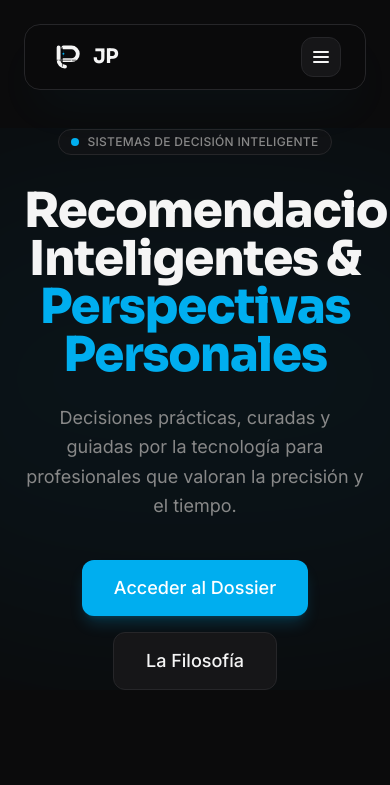
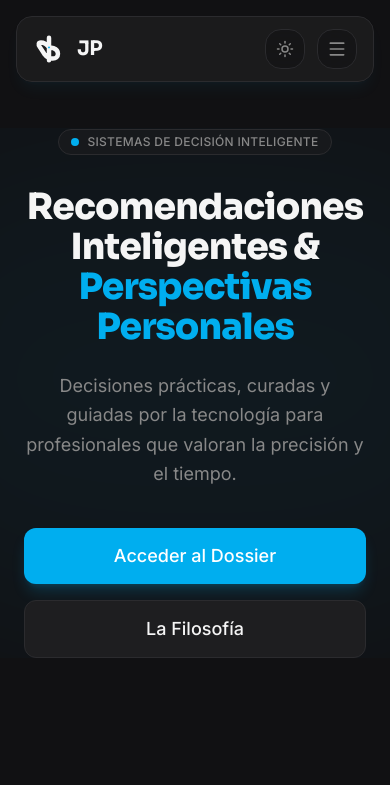
Before and after one commit to JuanjoPinazo/web_jp, a Next.js app: page / in a window 390 px wide. Shown: the top 785 px of the page. Built offline with nearby package versions, Linux system fonts and the light colour scheme.

Commit message:
feat: dark/light mode, mobile optimization, and new branding

```diff
--- a/src/app/(dashboard)/dashboard/dossiers/[id]/page.tsx
+++ b/src/app/(dashboard)/dashboard/dossiers/[id]/page.tsx
@@ -55,7 +55,7 @@ export default function DossierPage() {
                <Calendar size={12} />
                Publicado: {dossier.date}
             </div>
-            <h1 className="text-4xl md:text-5xl font-black font-heading tracking-tighter leading-tight max-w-4xl">
+            <h1 className="text-3xl md:text-5xl font-black font-heading tracking-tighter leading-tight max-w-4xl">
               {dossier.title}
             </h1>
             <p className="text-base text-muted max-w-2xl leading-relaxed">
@@ -84,7 +84,7 @@ export default function DossierPage() {
       {/* Recommendations Grid */}
       <div className="space-y-12">
         <h3 className="text-[11px] font-black uppercase tracking-[0.4em] text-accent text-center">Selección Estratégica</h3>
-        <div className="grid grid-cols-1 md:grid-cols-2 lg:grid-cols-3 gap-8">
+        <div className="grid grid-cols-1 md:grid-cols-2 lg:grid-cols-3 gap-6 md:gap-8">
           {dossier.recommendations.map((rec) => {
             const restaurant = restaurants.find(r => r.id === rec.restaurantId);
             if (!restaurant) return null;
--- a/src/app/(dashboard)/dashboard/page.tsx
+++ b/src/app/(dashboard)/dashboard/page.tsx
@@ -17,7 +17,7 @@ export default function DashboardPage() {
     <div className="space-y-12">
       {/* Header */}
       <div className="flex flex-col gap-2">
-        <h1 className="text-4xl font-black font-heading tracking-tight">
+        <h1 className="text-3xl md:text-5xl font-black font-heading tracking-tight">
           Bienvenido, {userName}.
         </h1>
         <p className="text-muted text-sm font-medium">
@@ -49,12 +49,12 @@ export default function DashboardPage() {
       {/* Dossiers Grid */}
       <div className="space-y-6">
         <h3 className="text-[10px] font-black uppercase tracking-[0.3em] text-muted">Dossieres Disponibles</h3>
-        <div className="grid grid-cols-1 md:grid-cols-2 gap-8">
+        <div className="grid grid-cols-1 md:grid-cols-2 lg:grid-cols-3 gap-6 md:gap-8">
           {dossiers.map((dossier) => (
             <Link
               key={dossier.id}
               href={`/dashboard/dossiers/${dossier.id}`}
-              className="group bg-surface border border-border rounded-[2rem] p-8 shadow-sm hover:border-accent/40 hover:shadow-2xl hover:shadow-accent/5 transition-all relative overflow-hidden flex flex-col gap-8"
+              className="group bg-surface border border-border rounded-[2rem] p-6 md:p-8 shadow-sm hover:border-accent/40 hover:shadow-2xl hover:shadow-accent/5 transition-all relative overflow-hidden flex flex-col gap-6 md:gap-8"
             >
               <div className="flex flex-col gap-4">
                 <div className="flex justify-between items-start">
--- a/src/app/globals.css
+++ b/src/app/globals.css
@@ -1,15 +1,24 @@
 @import "tailwindcss";
 
 :root {
-  --background: #0B0B0C;
+  --background: #F9FAFB;
+  --foreground: #111827;
+  --surface: #FFFFFF;
+  --accent: #00AEEF;
+  --muted: #6B7280;
+  --border: #E5E7EB;
+}
+
+html.dark {
+  --background: #111113;
   --foreground: #F5F5F5;
-  --surface: #161618;
+  --surface: #1E1E20;
   --accent: #00AEEF;
   --muted: #888888;
-  --border: #262629;
+  --border: #2B2B2E;
 }
 
-@theme inline {
+@theme {
   --color-background: var(--background);
   --color-foreground: var(--foreground);
   --color-surface: var(--surface);
--- a/src/app/layout.tsx
+++ b/src/app/layout.tsx
@@ -18,6 +18,7 @@ export const metadata: Metadata = {
 };
 
 import { AuthProvider } from "@/context/AuthContext";
+import { ThemeProvider } from "@/context/ThemeContext";
 
 export default function RootLayout({
   children,
@@ -26,12 +27,29 @@ export default function RootLayout({
 }>) {
   return (
     <html lang="es" suppressHydrationWarning>
+      <head>
+        <script
+          dangerouslySetInnerHTML={{
+            __html: `
+              try {
+                if (localStorage.theme === 'dark' || (!('theme' in localStorage))) {
+                  document.documentElement.classList.add('dark')
+                } else {
+                  document.documentElement.classList.remove('dark')
+                }
+              } catch (_) {}
+            `,
+          }}
+        />
+      </head>
       <body
-        className={`${inter.variable} ${sora.variable} antialiased`}
+        className={`${inter.variable} ${sora.variable} antialiased transition-colors duration-300`}
       >
-        <AuthProvider>
-          {children}
-        </AuthProvider>
+        <ThemeProvider>
+          <AuthProvider>
+            {children}
+          </AuthProvider>
+        </ThemeProvider>
       </body>
     </html>
   );
--- a/src/app/page.tsx
+++ b/src/app/page.tsx
@@ -36,7 +36,7 @@ export default function Home() {
             <span className="text-xs font-medium tracking-wide text-muted uppercase">Sistemas de Decisión Inteligente</span>
           </div>
 
-          <h1 className="mb-6 text-5xl font-extrabold tracking-tight md:text-7xl font-heading text-foreground">
+          <h1 className="mb-6 text-4xl font-extrabold tracking-tight md:text-5xl font-heading text-foreground">
             Recomendaciones Inteligentes & <br />
             <span className="text-accent">Perspectivas Personales</span>
           </h1>
@@ -45,14 +45,14 @@ export default function Home() {
             Decisiones prácticas, curadas y guiadas por la tecnología para profesionales que valoran la precisión y el tiempo.
           </p>
 
-          <div className="flex flex-col items-center justify-center gap-4 sm:flex-row">
-            <Link href="/login">
-              <Button size="lg" className="w-full sm:w-auto">
+          <div className="flex flex-col items-center justify-center gap-4 w-full sm:flex-row">
+            <Link href="/login" className="w-full sm:w-auto">
+              <Button size="lg" className="w-full">
                 Acceder al Dossier
               </Button>
             </Link>
-            <Link href="/about">
-              <Button variant="secondary" size="lg" className="w-full sm:w-auto">
+            <Link href="/about" className="w-full sm:w-auto">
+              <Button variant="secondary" size="lg" className="w-full">
                 La Filosofía
               </Button>
             </Link>
@@ -63,7 +63,7 @@ export default function Home() {
       {/* Philosophy Preview / Stats */}
       <section className="mt-32">
         <Container>
-          <div className="grid gap-8 md:grid-cols-3">
+          <div className="grid grid-cols-1 md:grid-cols-2 lg:grid-cols-3 gap-6 md:gap-8">
             <div className="p-8 border rounded-2xl bg-surface/30 border-border hover:border-accent/20 transition-colors">
               <div className="w-12 h-12 mb-6 rounded-lg bg-accent/10 flex items-center justify-center text-accent">
                 <svg width="24" height="24" viewBox="0 0 24 24" fill="none" stroke="currentColor" strokeWidth="2" strokeLinecap="round" strokeLinejoin="round"><path d="M12 22s8-4 8-10V5l-8-3-8 3v7c0 6 8 10 8 10z"/></svg>
--- a/src/components/Button.tsx
+++ b/src/components/Button.tsx
@@ -13,7 +13,7 @@ export const Button = ({
   children,
   ...props
 }: ButtonProps) => {
-  const baseStyles = "inline-flex items-center justify-center font-medium transition-all duration-200 rounded-lg focus:outline-none focus:ring-2 focus:ring-accent focus:ring-offset-2 focus:ring-offset-background disabled:opacity-50 disabled:cursor-not-allowed";
+  const baseStyles = "inline-flex w-full md:w-auto items-center justify-center font-medium transition-all duration-200 rounded-lg focus:outline-none focus:ring-2 focus:ring-accent focus:ring-offset-2 focus:ring-offset-background disabled:opacity-50 disabled:cursor-not-allowed";
 
   const variants = {
     primary: "bg-accent text-white hover:bg-accent/90 shadow-lg shadow-accent/20",
--- a/src/components/Logo.tsx
+++ b/src/components/Logo.tsx
@@ -8,31 +8,20 @@ export const Logo = ({ className = "w-10 h-10" }: { className?: string }) => {
       xmlns="http://www.w3.org/2000/svg"
       className={className}
     >
-      {/* Base JP Structure with surgical cuts */}
+      {/*
+          A sophisticated "JP" monogram based on the provided design.
+          Uses a continuous bold stroke with interlocking loops.
+      */}
       <path
-        d="M30 20V60C30 71.0457 38.9543 80 50 80C50 80 50 80 50 80V80"
+        d="M50 15V45C50 45 78 45 78 65C78 85 50 85 35 65L22 45C7 25 35 25 50 45V85"
         stroke="currentColor"
-        strokeWidth="12"
+        strokeWidth="14"
         strokeLinecap="round"
-      />
-      <path
-        d="M45 20H70C81.0457 20 90 28.9543 90 40C90 51.0457 81.0457 60 70 60H45"
-        stroke="currentColor"
-        strokeWidth="12"
-        strokeLinecap="round"
+        strokeLinejoin="round"
       />
 
-      {/* Surgical Cuts (Negative Space lines) */}
-      <line x1="42" y1="20" x2="42" y2="80" stroke="var(--background)" strokeWidth="2" />
-      <line x1="15" y1="60" x2="85" y2="60" stroke="var(--background)" strokeWidth="2" />
-
-      {/* Tech Nodes */}
-      <circle cx="45" cy="40" r="3" fill="var(--accent)" />
-      <circle cx="70" cy="60" r="2" fill="currentColor" />
-      <circle cx="30" cy="60" r="2" fill="currentColor" />
-
-      {/* Precision Lines */}
-      <path d="M45 30V50" stroke="var(--accent)" strokeWidth="1" strokeOpacity="0.5" />
+      {/* Optional accent node to maintain technical feel but keeping it clean */}
+      <circle cx="50" cy="45" r="3" fill="var(--accent)" />
     </svg>
   );
 };
--- a/src/components/Navbar.tsx
+++ b/src/components/Navbar.tsx
@@ -4,36 +4,47 @@ import React from 'react';
 import Link from 'next/link';
 import { Logo } from './Logo';
 import { useAuth } from '@/context/AuthContext';
+import { useTheme } from '@/context/ThemeContext';
+import { Moon, Sun, Menu } from 'lucide-react';
 
 export const Navbar = () => {
   const { session } = useAuth();
+  const { theme, toggleTheme } = useTheme();
   const isAuthenticated = session.status === 'authenticated';
 
   return (
-    <nav className="fixed top-0 left-0 right-0 z-50 flex justify-center p-6 bg-transparent">
-      <div className="flex items-center justify-between w-full max-w-5xl px-6 py-3 border rounded-2xl bg-background/60 backdrop-blur-xl border-border shadow-2xl shadow-accent/5">
+    <nav className="fixed top-0 left-0 right-0 z-50 flex justify-center p-4 md:p-6 bg-transparent">
+      <div className="flex items-center justify-between w-full max-w-5xl px-4 md:px-6 py-3 border rounded-2xl bg-surface/80 backdrop-blur-xl border-border shadow-lg shadow-accent/5">
         <Link href="/" className="flex items-center gap-3 transition-opacity hover:opacity-80">
           <Logo className="w-8 h-8" />
           <span className="text-xl font-bold tracking-tight font-heading">JP</span>
         </Link>
 
-        <div className="items-center hidden gap-8 md:flex">
+        <div className="flex items-center gap-3 md:gap-6">
+          <div className="items-center hidden gap-6 md:flex">
             <Link href="/about" className="text-sm font-medium transition-colors text-muted hover:text-foreground">
               Filosofía
             </Link>
             <Link
               href={isAuthenticated ? "/dashboard" : "/login"}
-            className="px-6 py-2 text-xs font-black tracking-widest uppercase transition-all border rounded-xl bg-accent text-background border-accent hover:bg-background hover:text-accent shadow-lg shadow-accent/10"
+              className="px-6 py-2 text-xs font-black tracking-widest uppercase transition-all border rounded-xl bg-accent text-white border-accent hover:bg-transparent hover:text-accent shadow-lg shadow-accent/10"
             >
               {isAuthenticated ? "Panel de Control" : "Acceso Clientes"}
             </Link>
           </div>
 
-        <button className="flex items-center justify-center w-10 h-10 border md:hidden rounded-lg bg-surface border-border">
-          <svg width="20" height="20" viewBox="0 0 20 20" fill="none" xmlns="http://www.w3.org/2000/svg">
-            <path d="M3 5H17M3 10H17M3 15H17" stroke="currentColor" strokeWidth="2" strokeLinecap="round"/>
-          </svg>
+          <button
+            onClick={toggleTheme}
+            className="flex items-center justify-center w-10 h-10 transition-colors border rounded-xl bg-background/50 border-border text-muted hover:text-foreground hover:border-accent/50"
+            aria-label="Alternar tema"
+          >
+            {theme === 'dark' ? <Sun size={18} /> : <Moon size={18} />}
           </button>
+
+          <button className="flex items-center justify-center w-10 h-10 border md:hidden rounded-xl bg-background/50 border-border text-muted hover:text-foreground">
+            <Menu size={20} />
+          </button>
+        </div>
       </div>
     </nav>
   );
--- a/src/components/RestaurantCard.tsx
+++ b/src/components/RestaurantCard.tsx
@@ -35,7 +35,7 @@ export const RestaurantCard = ({
       </div>
 
       {/* Header Info */}
-      <div className="p-6 border-b border-border bg-gradient-to-br from-surface to-background/50">
+      <div className="p-4 md:p-6 border-b border-border bg-gradient-to-br from-surface to-background/50">
         <div className="flex justify-between items-start mb-6">
           <div className="p-3 bg-background rounded-xl border border-border text-accent group-hover:scale-110 transition-transform">
             {IconMap[restaurant.iconName]}
@@ -58,7 +58,7 @@ export const RestaurantCard = ({
       </div>
 
       {/* Dynamic Content Sections */}
-      <div className="p-6 space-y-6">
+      <div className="p-4 md:p-6 space-y-6">
         {/* JP Insight Section */}
         <section>
           <div className="flex items-center justify-between mb-2">
--- /dev/null
+++ b/src/context/ThemeContext.tsx
@@ -0,0 +1,57 @@
+'use client';
+
+import React, { createContext, useContext, useEffect, useState } from 'react';
+
+type Theme = 'light' | 'dark';
+
+interface ThemeContextType {
+  theme: Theme | undefined;
+  toggleTheme: () => void;
+}
+
+const ThemeContext = createContext<ThemeContextType | undefined>(undefined);
+
+export function ThemeProvider({ children }: { children: React.ReactNode }) {
+  const [theme, setTheme] = useState<Theme | undefined>(undefined);
+
+  useEffect(() => {
+    // Initial theme check
+    const savedTheme = localStorage.getItem('theme') as Theme | null;
+    const initialTheme = savedTheme || 'dark';
+    setTheme(initialTheme);
+
+    if (initialTheme === 'dark') {
+      document.documentElement.classList.add('dark');
+    } else {
+      document.documentElement.classList.remove('dark');
+    }
+  }, []);
+
+  const toggleTheme = () => {
+    setTheme((prevTheme) => {
+      const newTheme = prevTheme === 'dark' ? 'light' : 'dark';
+      localStorage.setItem('theme', newTheme);
+
+      if (newTheme === 'dark') {
+        document.documentElement.classList.add('dark');
+      } else {
+        document.documentElement.classList.remove('dark');
+      }
+      return newTheme;
+    });
+  };
+
+  return (
+    <ThemeContext.Provider value={{ theme, toggleTheme }}>
+      {children}
+    </ThemeContext.Provider>
+  );
+}
+
+export function useTheme() {
+  const context = useContext(ThemeContext);
+  if (context === undefined) {
+    throw new Error('useTheme must be used within a ThemeProvider');
+  }
+  return context;
+}
```
Also changed, not shown: src/app/login/page.tsx (+11 -1 lines), src/components/Sidebar.tsx (+6 -7 lines). Lines whose indentation alone changed are shown as unchanged.
